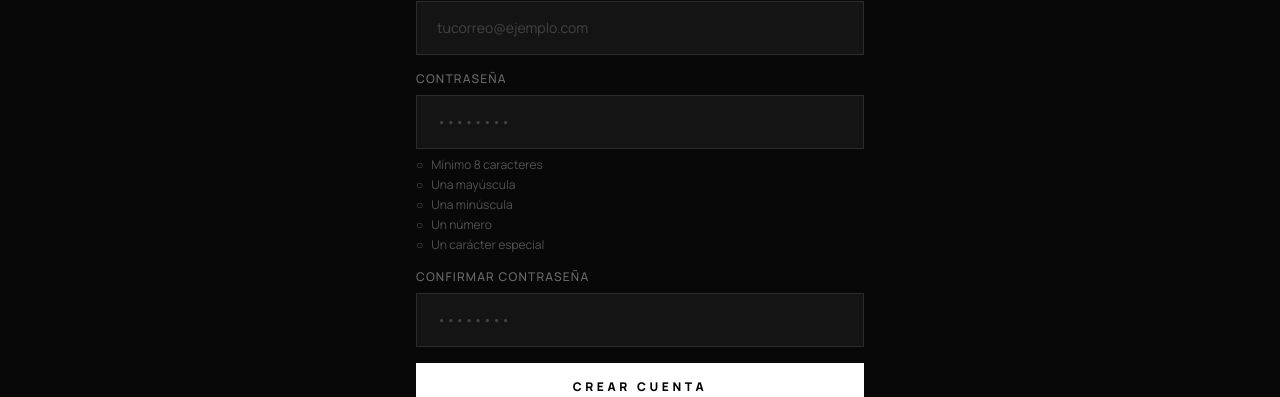
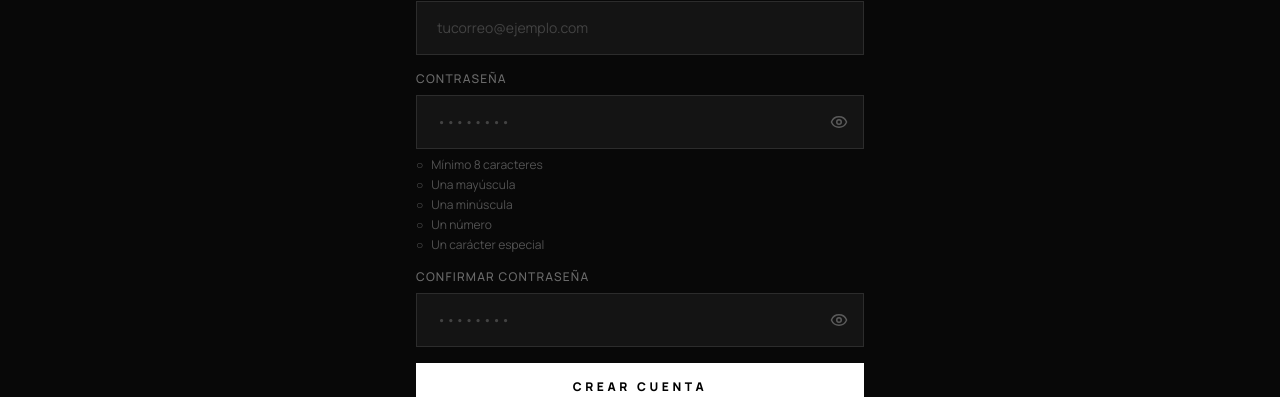
Before and after one commit to yeison1305/Tienda_virtual, a React (Vite) app in the folder Tienda/: page /registro in a window 1280 px wide. Shown: the part 316-713 px from the top of the page. Built offline with nearby package versions, Linux system fonts and the light colour scheme; no server answers.

Commit message:
feat: show/hide password toggles on login and register

```diff
--- a/Tienda/src/app/pages/LoginPage.tsx
+++ b/Tienda/src/app/pages/LoginPage.tsx
@@ -2,12 +2,14 @@ import { useState, FormEvent } from 'react';
 import { Link, useNavigate } from 'react-router';
 import { useAuth } from '../context/AuthContext';
 import { isValidEmail } from '../utils/validation';
+import { Eye, EyeOff } from 'lucide-react';
 
 export function LoginPage() {
   const { login } = useAuth();
   const navigate = useNavigate();
   const [email, setEmail] = useState('');
   const [password, setPassword] = useState('');
+  const [showPassword, setShowPassword] = useState(false);
   const [error, setError] = useState('');
   const [loading, setLoading] = useState(false);
 
@@ -52,15 +54,25 @@ export function LoginPage() {
           </div>
           <div>
             <label className="text-xs text-white/40 tracking-widest uppercase block mb-2">Contraseña</label>
+            <div className="relative">
               <input
-              type="password"
+                type={showPassword ? 'text' : 'password'}
                 value={password}
                 onChange={(e) => setPassword(e.target.value)}
-              className="w-full bg-white/5 border border-white/10 px-5 py-4 text-sm text-white placeholder-white/20 focus:outline-none focus:border-white/30"
+                className="w-full bg-white/5 border border-white/10 px-5 py-4 text-sm text-white placeholder-white/20 focus:outline-none focus:border-white/30 pr-12"
                 placeholder="••••••••"
                 required
                 minLength={6}
               />
+              <button
+                type="button"
+                onClick={() => setShowPassword(!showPassword)}
+                className="absolute right-4 top-1/2 -translate-y-1/2 text-white/30 hover:text-white"
+                aria-label={showPassword ? 'Ocultar contraseña' : 'Mostrar contraseña'}
+              >
+                {showPassword ? <EyeOff size={18} /> : <Eye size={18} />}
+              </button>
+            </div>
           </div>
 
           {error && <p className="text-xs text-red-400">{error}</p>}
--- a/Tienda/src/app/pages/RegisterPage.tsx
+++ b/Tienda/src/app/pages/RegisterPage.tsx
@@ -2,6 +2,7 @@ import { useState, FormEvent } from 'react';
 import { Link, useNavigate } from 'react-router';
 import { useAuth } from '../context/AuthContext';
 import { passwordErrors, isValidEmail, PASSWORD_RULES } from '../utils/validation';
+import { Eye, EyeOff } from 'lucide-react';
 
 export function RegisterPage() {
   const { register } = useAuth();
@@ -9,6 +10,8 @@ export function RegisterPage() {
   const [email, setEmail] = useState('');
   const [password, setPassword] = useState('');
   const [confirm, setConfirm] = useState('');
+  const [showPassword, setShowPassword] = useState(false);
+  const [showConfirm, setShowConfirm] = useState(false);
   const [error, setError] = useState('');
   const [loading, setLoading] = useState(false);
 
@@ -67,14 +70,24 @@ export function RegisterPage() {
           </div>
           <div>
             <label className="text-xs text-white/40 tracking-widest uppercase block mb-2">Contraseña</label>
+            <div className="relative">
               <input
-              type="password"
+                type={showPassword ? 'text' : 'password'}
                 value={password}
                 onChange={(e) => setPassword(e.target.value)}
-              className="w-full bg-white/5 border border-white/10 px-5 py-4 text-sm text-white placeholder-white/20 focus:outline-none focus:border-white/30"
+                className="w-full bg-white/5 border border-white/10 px-5 py-4 text-sm text-white placeholder-white/20 focus:outline-none focus:border-white/30 pr-12"
                 placeholder="••••••••"
                 required
               />
+              <button
+                type="button"
+                onClick={() => setShowPassword(!showPassword)}
+                className="absolute right-4 top-1/2 -translate-y-1/2 text-white/30 hover:text-white"
+                aria-label={showPassword ? 'Ocultar contraseña' : 'Mostrar contraseña'}
+              >
+                {showPassword ? <EyeOff size={18} /> : <Eye size={18} />}
+              </button>
+            </div>
             <ul className="mt-2 space-y-1">
               {PASSWORD_RULES.map((rule) => {
                 const ok = rule.re.test(password);
@@ -89,14 +102,24 @@ export function RegisterPage() {
           </div>
           <div>
             <label className="text-xs text-white/40 tracking-widest uppercase block mb-2">Confirmar contraseña</label>
+            <div className="relative">
               <input
-              type="password"
+                type={showConfirm ? 'text' : 'password'}
                 value={confirm}
                 onChange={(e) => setConfirm(e.target.value)}
-              className={`w-full bg-white/5 border px-5 py-4 text-sm text-white placeholder-white/20 focus:outline-none focus:border-white/30 ${confirm.length > 0 && confirm !== password ? 'border-red-500/50' : 'border-white/10'}`}
+                className={`w-full bg-white/5 border px-5 py-4 text-sm text-white placeholder-white/20 focus:outline-none focus:border-white/30 pr-12 ${confirm.length > 0 && confirm !== password ? 'border-red-500/50' : 'border-white/10'}`}
                 placeholder="••••••••"
                 required
               />
+              <button
+                type="button"
+                onClick={() => setShowConfirm(!showConfirm)}
+                className="absolute right-4 top-1/2 -translate-y-1/2 text-white/30 hover:text-white"
+                aria-label={showConfirm ? 'Ocultar contraseña' : 'Mostrar contraseña'}
+              >
+                {showConfirm ? <EyeOff size={18} /> : <Eye size={18} />}
+              </button>
+            </div>
             {confirm.length > 0 && confirm !== password && (
               <p className="text-xs text-red-400 mt-1">Las contraseñas no coinciden</p>
             )}
```
Lines whose indentation alone changed are shown as unchanged.
